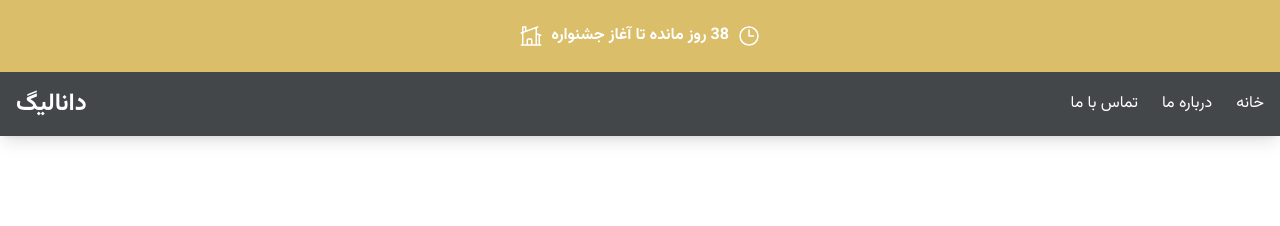
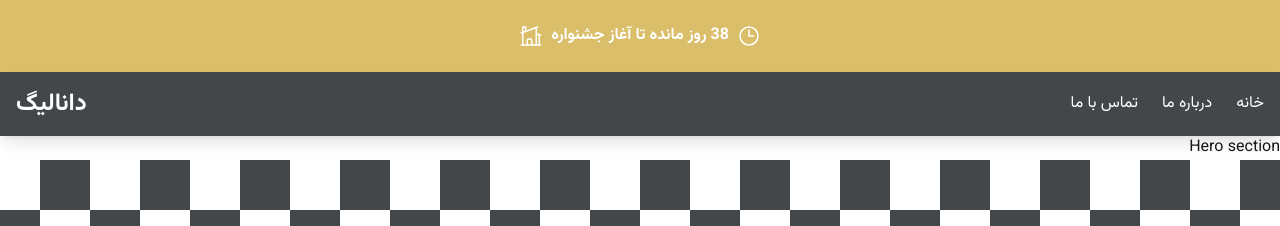
Before and after one commit to alireza10rezaei10/danaleague-front-end, a Next.js app: page / in a window 1280 px wide. Shown: the top 226 px of the page. Built offline with nearby package versions, Linux system fonts and the light colour scheme.

Commit message:
making Hero section file

```diff
--- a/app/page.js
+++ b/app/page.js
@@ -1,15 +1,11 @@
 import Galary from "@/components/Galary/Galary";
+import Hero from "./sections/Hero";
 import Intro from "./sections/Intro";
 
 export default function Home() {
   return (
     <div>
-      <br />
-      <br />
-      <br />
-      <br />
-      <br />
-
+      <Hero />
       <Intro />
       <Galary />
       <br />
--- /dev/null
+++ b/app/sections/Hero.jsx
@@ -0,0 +1,5 @@
+const Hero = () => {
+  return <section>Hero section</section>;
+};
+
+export default Hero;
```
